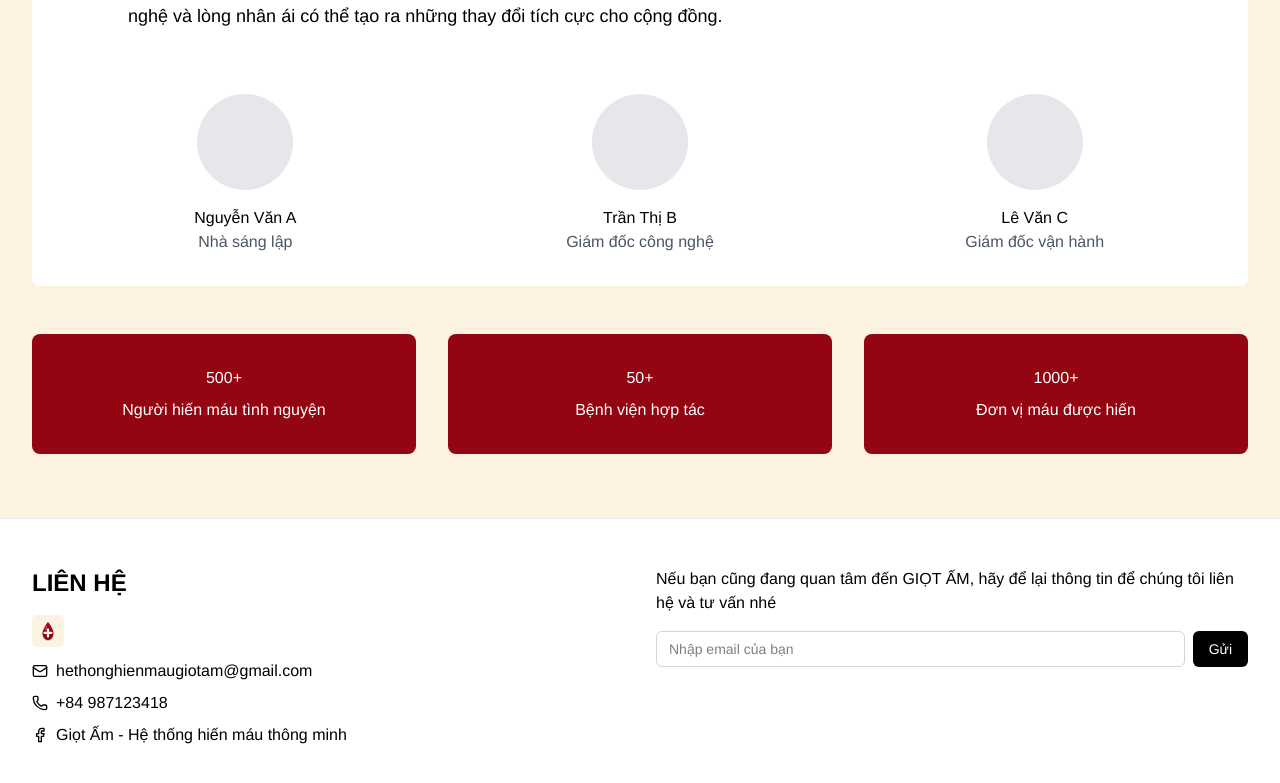
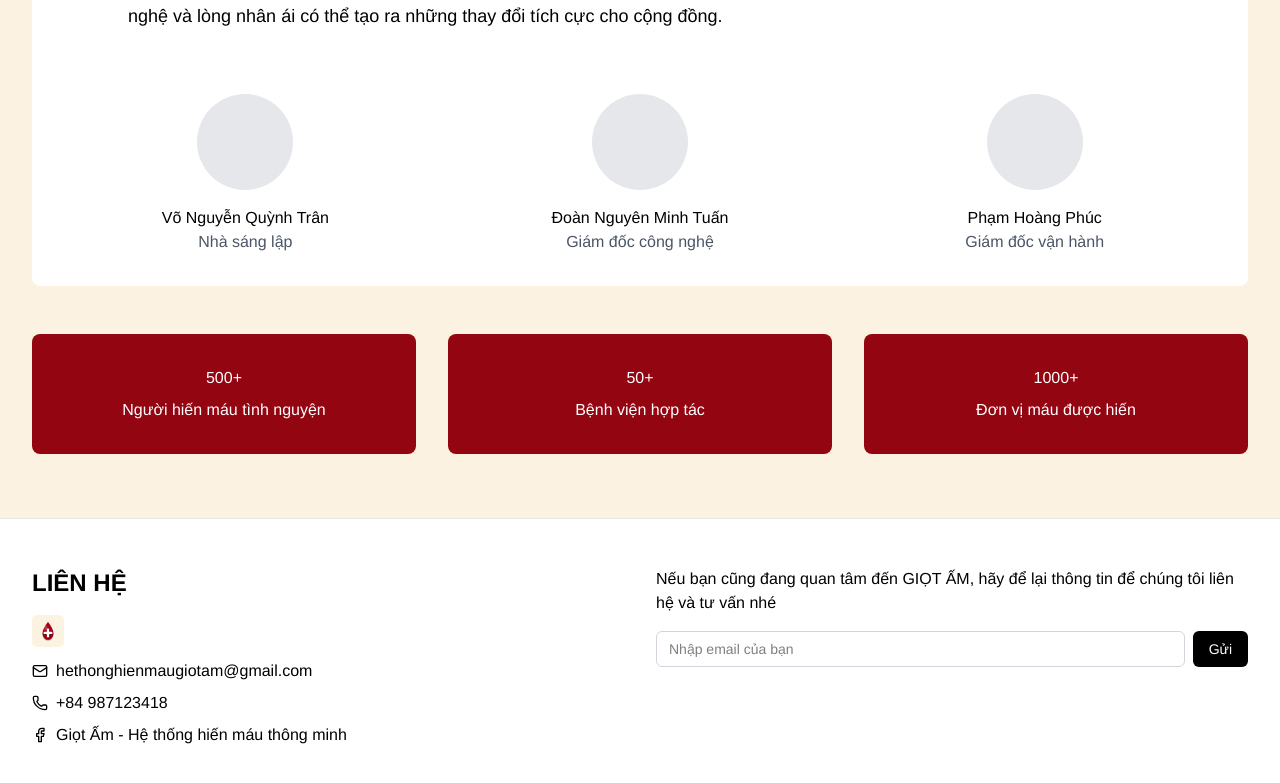
Before and after one commit to SomeLazyDayz/giotam-frontend, a React (Vite) app: page /about in a window 1280 px wide. Shown: the part 763-1546 px from the top of the page. Built offline with nearby package versions, Linux system fonts and the light colour scheme.

Commit message:
feat: update team member names in about page

```diff
--- a/src/pages/AboutPage.tsx
+++ b/src/pages/AboutPage.tsx
@@ -58,17 +58,17 @@ export default function AboutPage() {
             <div className="grid grid-cols-1 md:grid-cols-3 gap-8">
               <div className="text-center">
                 <div className="w-24 h-24 bg-gray-200 rounded-full mx-auto mb-4"></div>
-                <h3>Nguyễn Văn A</h3>
+                <h3>Võ Nguyễn Quỳnh Trân</h3>
                 <p className="text-gray-600">Nhà sáng lập</p>
               </div>
               <div className="text-center">
                 <div className="w-24 h-24 bg-gray-200 rounded-full mx-auto mb-4"></div>
-                <h3>Trần Thị B</h3>
+                <h3>Đoàn Nguyên Minh Tuấn</h3>
                 <p className="text-gray-600">Giám đốc công nghệ</p>
               </div>
               <div className="text-center">
                 <div className="w-24 h-24 bg-gray-200 rounded-full mx-auto mb-4"></div>
-                <h3>Lê Văn C</h3>
+                <h3>Phạm Hoàng Phúc</h3>
                 <p className="text-gray-600">Giám đốc vận hành</p>
               </div>
             </div>
```
